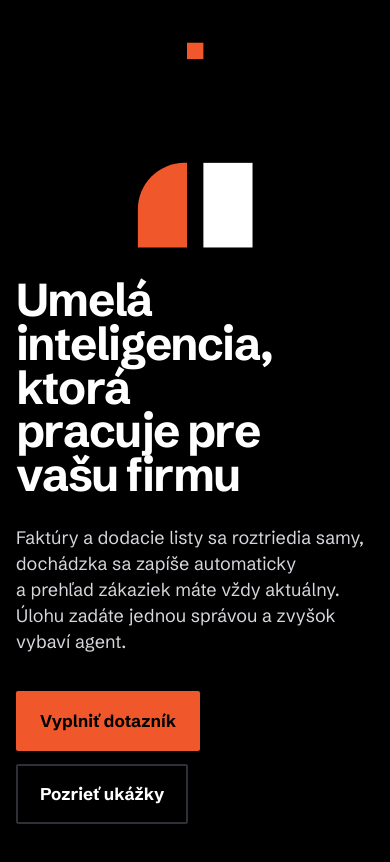
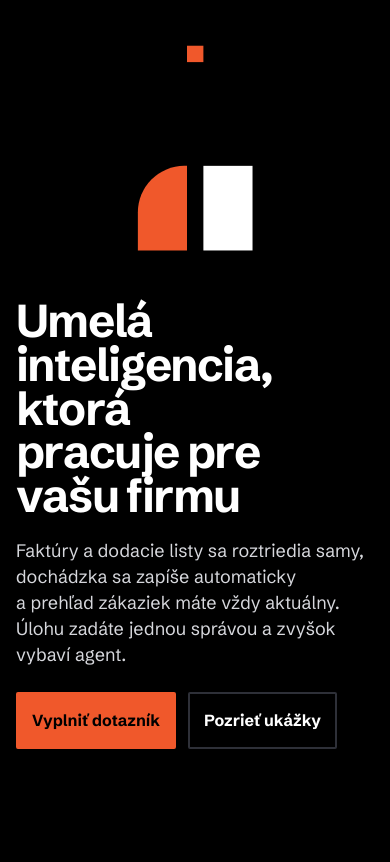
Before and after one commit to DenisDeraj/integrea-web, a website built with Vite: page index.html in a window 390 px wide. Shown: the part 56-918 px from the top of the page. Built offline with nearby package versions, Linux system fonts and the light colour scheme; some packages are replaced by stand-ins of ours.

Commit message:
fix/fit-hero-on-first-screen-and-white-service-numbers
Hero heading and mobile mark scale with viewport height so the lead and buttons stay above the fold; hero buttons fit on one row on narrow phones. Service numbers are solid white.

```diff
--- a/src/style.css
+++ b/src/style.css
@@ -47,7 +47,8 @@ h3{font-size:clamp(19px,1.5vw,24px);letter-spacing:-0.01em;line-height:1.2}
 /* hero */
 .hero{position:relative}
 .hero-pin{min-height:100svh;display:grid;grid-template-columns:1.15fr .85fr;align-items:center;gap:4vw;padding:110px var(--pad) 60px calc(var(--pad) + 28px);max-width:1440px;margin:0 auto}
-.hero h1{font-size:clamp(46px,7.4vw,124px);line-height:.95;letter-spacing:-0.035em;max-width:9ch}
+/* nadpis sa zmenší aj podľa výšky okna, aby sa text s tlačidlami zmestil na prvú obrazovku (440px = hlavička, okraje, odstavec a tlačidlá; 4.75 = päť riadkov nadpisu) */
+.hero h1{font-size:clamp(46px,min(7.4vw,(100svh - 440px) / 4.75),124px);line-height:.95;letter-spacing:-0.035em;max-width:9ch}
 .hero h1 .w{display:inline-block}
 .lead{margin-top:28px;font-size:clamp(18px,1.5vw,23px);color:#D7D8DD;max-width:34ch;line-height:1.45}
 .actions{margin-top:36px;display:flex;flex-wrap:wrap;gap:12px}
@@ -120,7 +121,7 @@ h3{font-size:clamp(19px,1.5vw,24px);letter-spacing:-0.01em;line-height:1.2}
 .svc{width:clamp(280px,30vw,430px);padding:28px 32px 32px 0;margin-right:32px;border-top:2px solid var(--line);position:relative}
 .svc::before{content:"";position:absolute;left:0;top:-2px;height:2px;width:0;background:var(--o);transition:width .5s}
 .svc:hover::before{width:100%}
-.svc-n{display:block;font-size:clamp(54px,6vw,96px);font-weight:700;letter-spacing:-0.04em;line-height:1;color:var(--g3);-webkit-text-stroke:1px var(--dim);margin-bottom:22px}
+.svc-n{display:block;font-size:clamp(54px,6vw,96px);font-weight:700;letter-spacing:-0.04em;line-height:1;color:var(--w);margin-bottom:22px}
 .svc p{color:var(--mut);margin-top:10px}
 
 /* who */
@@ -183,8 +184,12 @@ h3{font-size:clamp(19px,1.5vw,24px);letter-spacing:-0.01em;line-height:1.2}
 @media (max-width:900px){
   .rail{display:none}
   .top nav a:not(.nav-cta){display:none}
-  .hero-pin{grid-template-columns:1fr;padding:96px var(--pad) 40px;gap:20px}
-  .hero-mark{order:-1;width:min(56vw,260px);margin:0 auto}
+  .hero-pin{grid-template-columns:1fr;padding:88px var(--pad) 28px;gap:16px}
+  /* znak dostane len miesto, ktoré na displeji zostane po texte a tlačidlách (580px) */
+  .hero-mark{order:-1;width:clamp(96px,100svh - 580px,min(56vw,260px));margin:0 auto}
+  .hero h1{font-size:clamp(38px,min(11.8vw,6.6svh),64px)}
+  .lead{margin-top:20px}
+  .actions{margin-top:24px}
   .hero-caption{display:none}
   .story .wrap,.form-grid{grid-template-columns:1fr}
   .story h2{position:static;margin-bottom:28px}
@@ -205,6 +210,7 @@ h3{font-size:clamp(19px,1.5vw,24px);letter-spacing:-0.01em;line-height:1.2}
   .foot{flex-direction:column;align-items:flex-start}
 }
 @media (max-width:520px){
+  .actions .btn{padding:14px;font-size:16px}
   .proc{grid-template-columns:1fr}
   .demos h2{font-size:34px}
   .demos-note{display:none}
```
